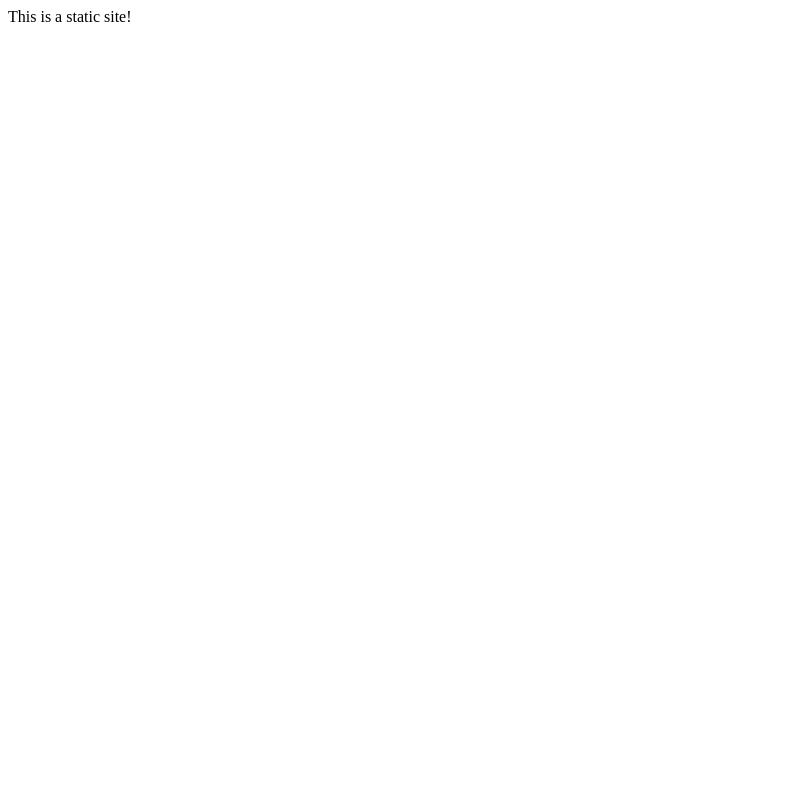
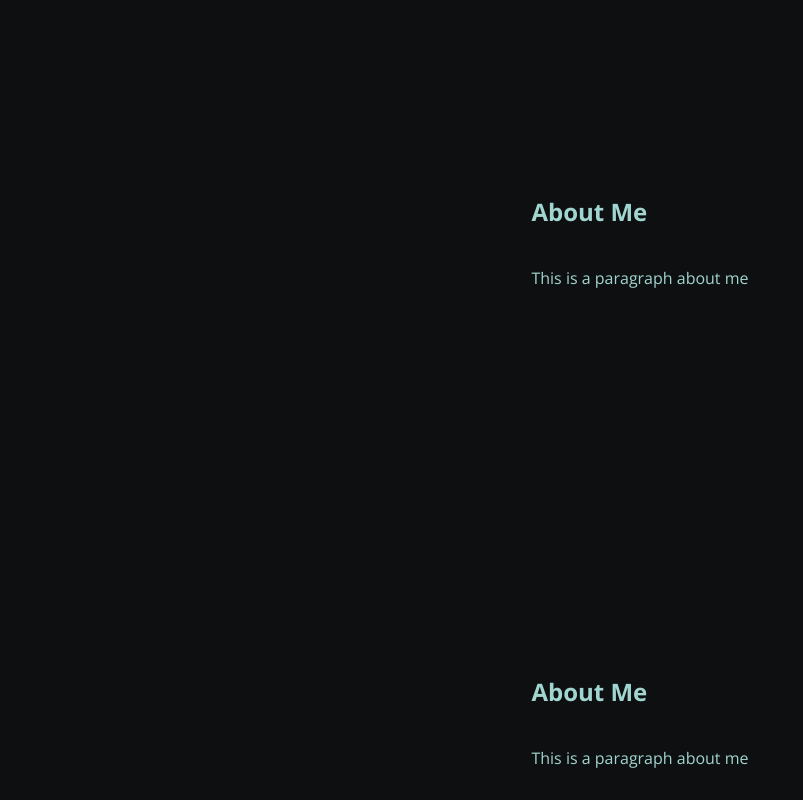
Before and after one commit to AlbertDoesProgramming/AlbertDoesProgramming.github.io, a plain HTML site: page index.html in a window 1280 px wide. Shown: the top 800 px of the page, without its empty margins (0-803 px from the left). Drawn offline with nearby package versions, Linux system fonts and the light colour scheme.

Commit message:
Setting up boilerplate and some basic Animations

```diff
--- /dev/null
+++ b/defer_app.js
@@ -0,0 +1,15 @@
+const observer = new IntersectionObserver((entries) => {
+    entries.forEach((entry) => {
+        console.log(entry)
+        if (entry.isIntersecting) {
+            entry.target.classList.add('visible')
+        } else
+            entry.target.classList.remove('visible')
+    });
+});
+
+const hiddenElements = document.querySelectorAll('.hidden');
+
+hiddenElements.forEach((element) => {
+    observer.observe(element);
+});
--- a/index.html
+++ b/index.html
@@ -1 +1,32 @@
-<p>This is a static site!</p>
+<!DOCTYPE html>
+<html lang="en">
+  <head>
+    <meta charset="UTF-8" />
+    <meta http-equiv="X-UA-Compatible" content="ie=edge" />
+    <link rel="stylesheet" href="style.css">
+
+    <script defer src="defer_app.js"></script>
+
+    <title>AlbertDoesProgramming</title>
+  </head>
+  <body>
+    <section class="hidden">
+        <h1>About Me</h1>
+        <p>
+            This is a paragraph about me
+        </p>
+    </section>
+    <section class="hidden">
+        <h1>About Me</h1>
+        <p>
+            This is a paragraph about me
+        </p>
+    </section>
+    <section class="hidden">
+        <h1>About Me</h1>
+        <p>
+            This is a paragraph about me
+        </p>
+    </section>
+  </body>
+</html>
--- /dev/null
+++ b/style.css
@@ -0,0 +1,45 @@
+@import url("https://fonts.googleapis.com/css?family=Open+Sans:400,400i,700,700i");
+
+/* Language: css */
+/* Path: style.css */
+
+body {
+  font-family: "Open Sans", sans-serif;
+  font-size: 16px;
+  line-height: 1.5;
+  background: #0e0f10;
+  color: #a1d5cf;
+  margin: 0;
+  padding: 0;
+}
+
+section {
+    display: grid;
+    place-content: center;
+    align-content: center;
+    min-height: 60vh;
+}
+
+.hidden {
+    opacity: 0;
+    transition: 1s;
+    filter: blur(5px);
+    transform: translateX(-100%);
+    transition: all 1s;
+}
+
+.visible {
+    opacity: 1;
+    transition: 1s;
+    filter: blur(0);
+    transform: translateX(0%);
+}
+
+@media (prefers-reduced-motion: reduce) {
+    .hidden {
+        transition: none;
+    }
+    .visible {
+        transition: none;
+    }
+}
```
Also changed, not shown: 2 other files.
